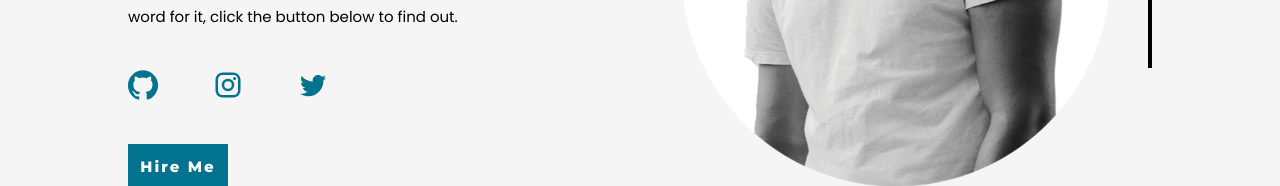
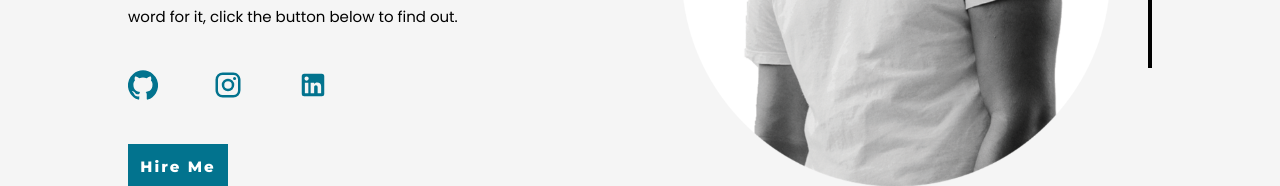
Before and after one commit to timmy471/my-portfolio, a React (Create React App) app: page / in a window 1280 px wide. Shown: the part 430-616 px from the top of the page. Built offline with nearby package versions, Linux system fonts and the light colour scheme.

Commit message:
aded edutech website

```diff
--- a/src/components/Bio.js
+++ b/src/components/Bio.js
@@ -1,7 +1,7 @@
 import React from 'react';
 import { Link } from 'react-scroll';
 
-import { GitHub, Instagram, Twitter } from '@material-ui/icons';
+import { GitHub, Instagram, Twitter, LinkedIn } from '@material-ui/icons';
 
 
 const Bio = () => {
@@ -29,8 +29,8 @@ const Bio = () => {
                         <a href="https://instagram.com/timmy471" target='blank'>
                             <Instagram/>
                         </a>
-                        <a href="#">
-                            <Twitter/>
+                        <a href="https://www.linkedin.com/in/timilehin-micheal/" target="_blank">
+                            <LinkedIn />
                         </a>
                     </div>
                     {/* <a href="" className="hire-btn">Hire Me</a> */}
```
